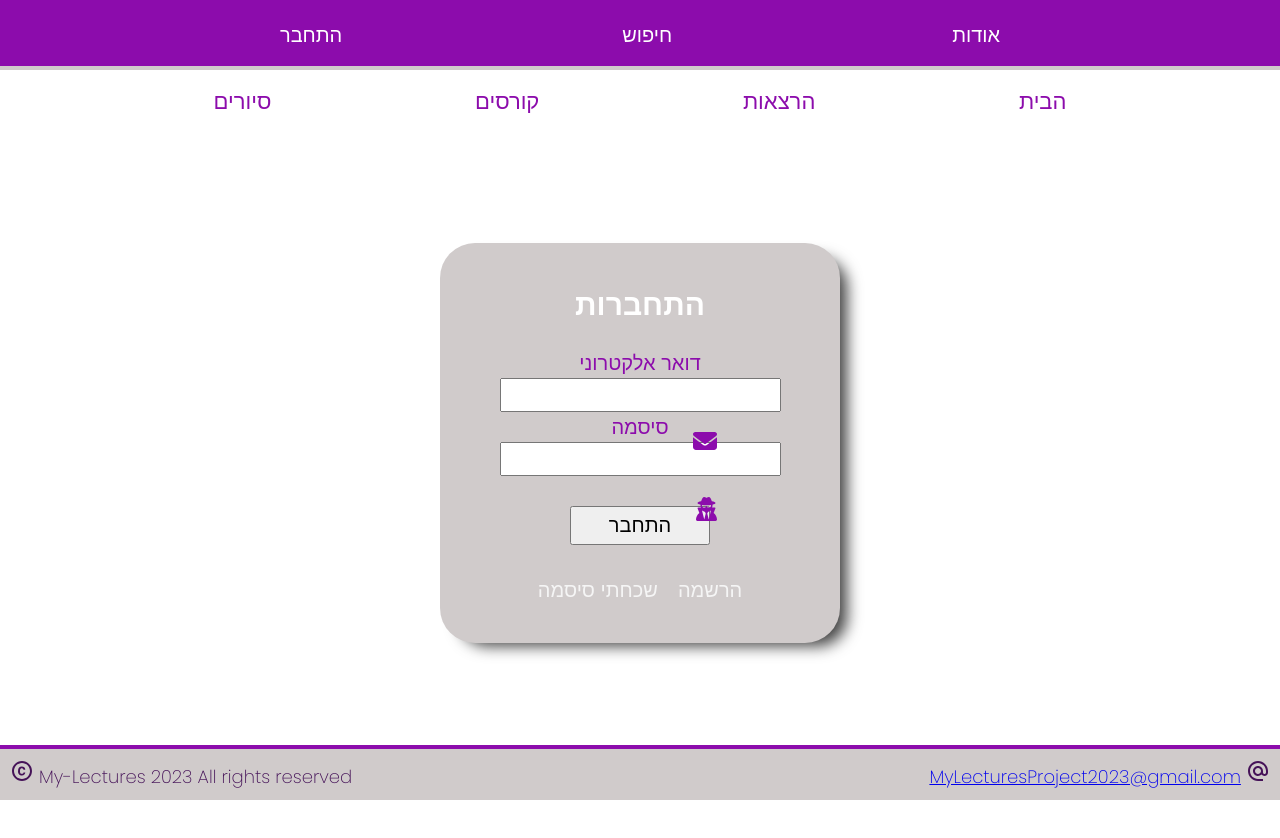
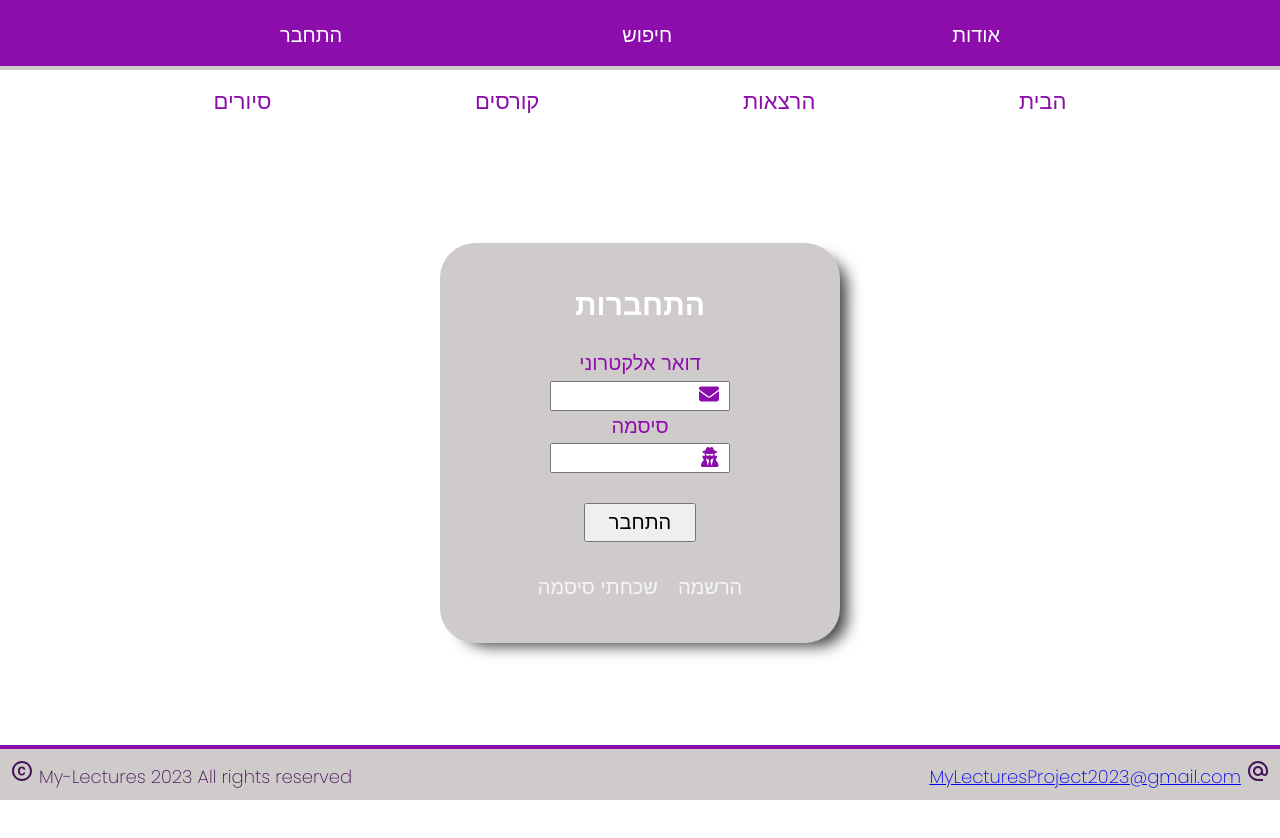
Before and after one commit to itsik-ba/My-Lectures, a React (Vite) app in the folder client/: page /login in a window 1280 px wide. Shown: the top 838 px of the page. Built offline with nearby package versions, Linux system fonts and the light colour scheme.

Commit message:
style login

```diff
--- a/client/src/pages/topBar/top__login/Login.tsx
+++ b/client/src/pages/topBar/top__login/Login.tsx
@@ -2,13 +2,13 @@ import "./style/login.scss"
 import { FontAwesomeIcon } from '@fortawesome/react-fontawesome'
 import { faEnvelope, faUserSecret } from '@fortawesome/free-solid-svg-icons'
 import { Link } from "react-router-dom"
+import React  from "react"
 
+const Login: React.FC = () => {
 
-const Login = () => {
+  const userLogin = () =>{
+  }
 
-const userLogin = () =>{
-
-}
 
   return (
     <div className="login">
@@ -17,10 +17,49 @@ const userLogin = () =>{
        <form className="login__myform" onSubmit={userLogin}>
         <label
         className="login__myform__label">דואר אלקטרוני</label>
-        <FontAwesomeIcon icon={faEnvelope} className="email" /> <input type="email" name="email"    className="login__myform__useremail" required />
+        {/* <FontAwesomeIcon icon={faEnvelope} className="email" /> <input type="email" name="email"    className="login__myform__useremail" required /> */}
+
+
+      <div className='login__myform__input'>
+        <FontAwesomeIcon
+          icon={faEnvelope}
+          className="login__myform__input__icon"
+
+        />
+        <span>  </span>
+        <input
+          type="email"
+          className="login__myform__input__userinput"
+          required
+
+        />
+
+      </div>
         <label className="login__myform__label">סיסמה</label>
-        <FontAwesomeIcon icon={faUserSecret} className="pass" />
-        <input type="password"  name="password"  className="login__myform__userpassword" required/>
+
+
+      <div className='login__myform__input'>
+        <FontAwesomeIcon
+          icon={faUserSecret}
+          className="login__myform__input__icon"
+
+        />
+        <span>  </span>
+        <input
+          type="password"
+          name="password"
+          className="login__myform__input__userinput"
+          required
+
+        />
+
+      </div>
+
+
+
+
+        {/* <FontAwesomeIcon icon={faUserSecret} className="pass" />
+        <input type="password"  name="password"  className="login__myform__userpassword" required/> */}
           <button type="submit" className="login__myform__btn">התחבר</button>
 
           <div className="forgotPassword">
--- a/client/src/pages/topBar/top__login/style/login.scss
+++ b/client/src/pages/topBar/top__login/style/login.scss
@@ -42,6 +42,25 @@
        display: grid;
        justify-content: center;
 
+       &__input{
+        position: relative;
+        display: inline-block;
+        justify-content: space-between;
+        color: var(--purple);
+
+          &__userinput{
+
+              width: 180px;
+              height: 30px;
+          }
+          &__icon{
+            position: absolute;
+            right: 15%;
+            top: 50%;
+            transform: translateY(-50%);
+
+          }
+        }
 
         &__label{
         color: var(--purple);
```
